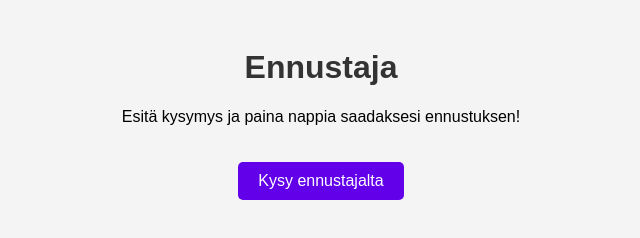
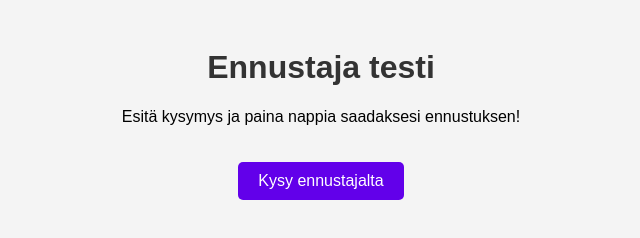
Before and after one commit to nikopippuri/delivery-pipeline-fortune-teller, a plain HTML site: page index.html in a window 1280 px wide. Shown: the whole page, without its empty margins (319-959 px from the left). Drawn offline with Linux system fonts and the light colour scheme.

Commit message:
deliverypipe testaus

```diff
--- a/index.html
+++ b/index.html
@@ -7,7 +7,7 @@
     <link rel="stylesheet" href="style.css">
 </head>
 <body>
-    <h1>Ennustaja</h1>
+    <h1>Ennustaja testi</h1>
     <p>Esitä kysymys ja paina nappia saadaksesi ennustuksen!</p>
 
     <button id="fortune-btn">Kysy ennustajalta</button>
```
